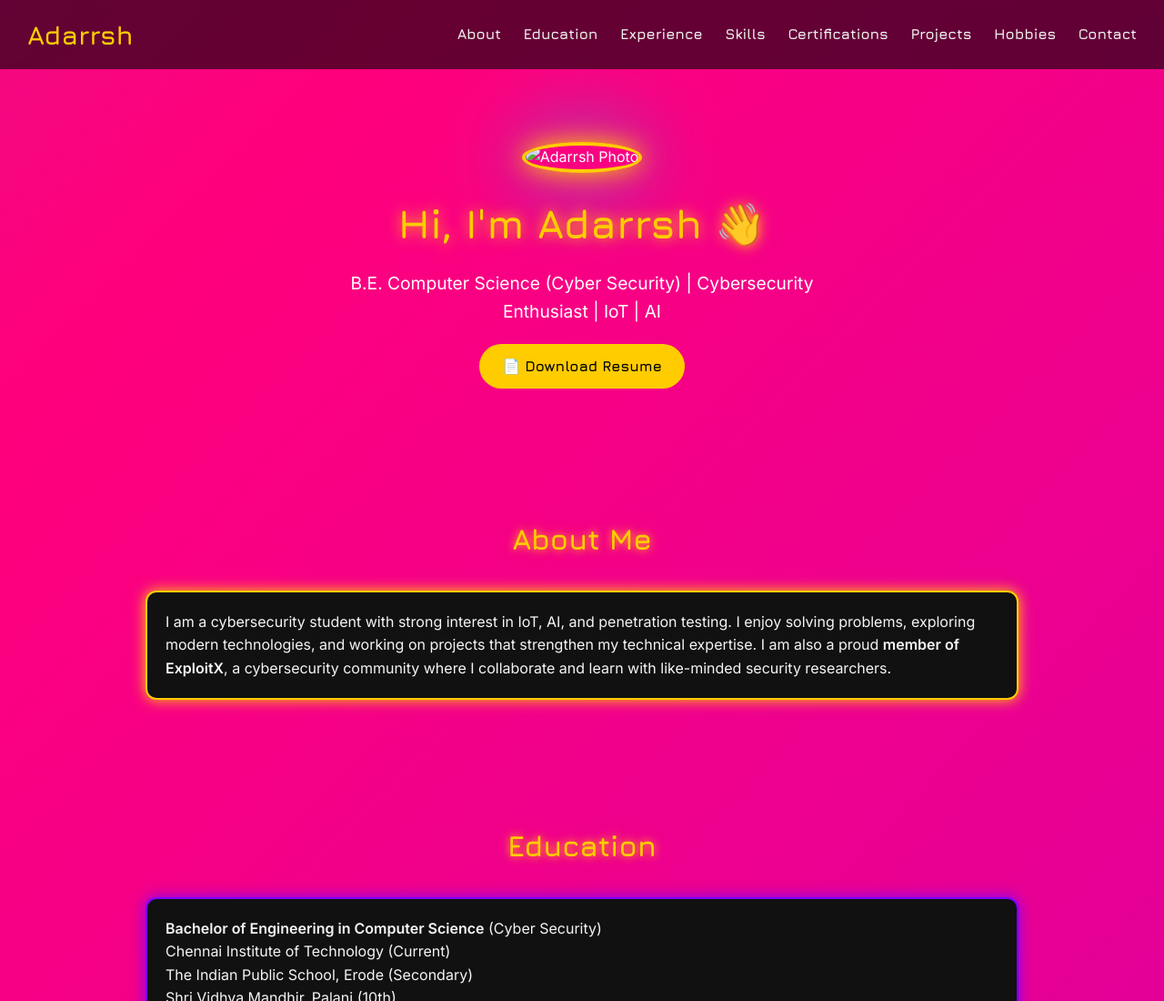
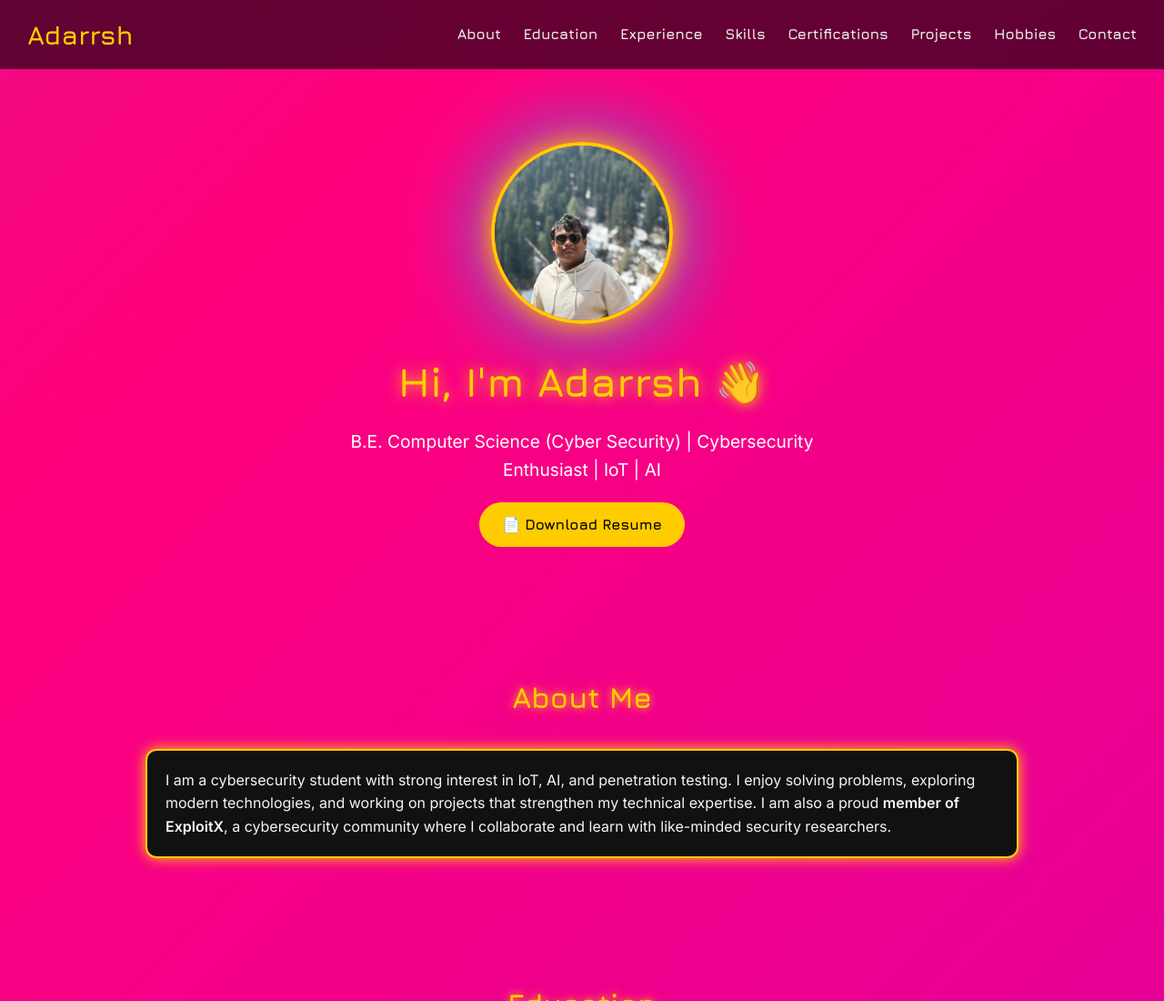
Before and after one commit to Adarrsh7/Adarrsh7.github.io, a plain HTML site: page index.html in a window 1280 px wide. Shown: the top 1100 px of the page at 91% size. Drawn offline with nearby package versions, Linux system fonts and the light colour scheme.

Commit message:
new image

```diff
--- a/index.html
+++ b/index.html
@@ -101,7 +101,7 @@
 
   <!-- Hero -->
   <section class="hero">
-    <img src="adarrsh.jpg" alt="Adarrsh Photo">
+    <img src="adarrsh.jpeg" alt="Adarrsh Photo">
     <h2>Hi, I'm Adarrsh 👋</h2>
     <p>B.E. Computer Science (Cyber Security) | Cybersecurity Enthusiast | IoT | AI</p>
     <a href="Resume.pdf" class="btn" download>📄 Download Resume</a>
```
